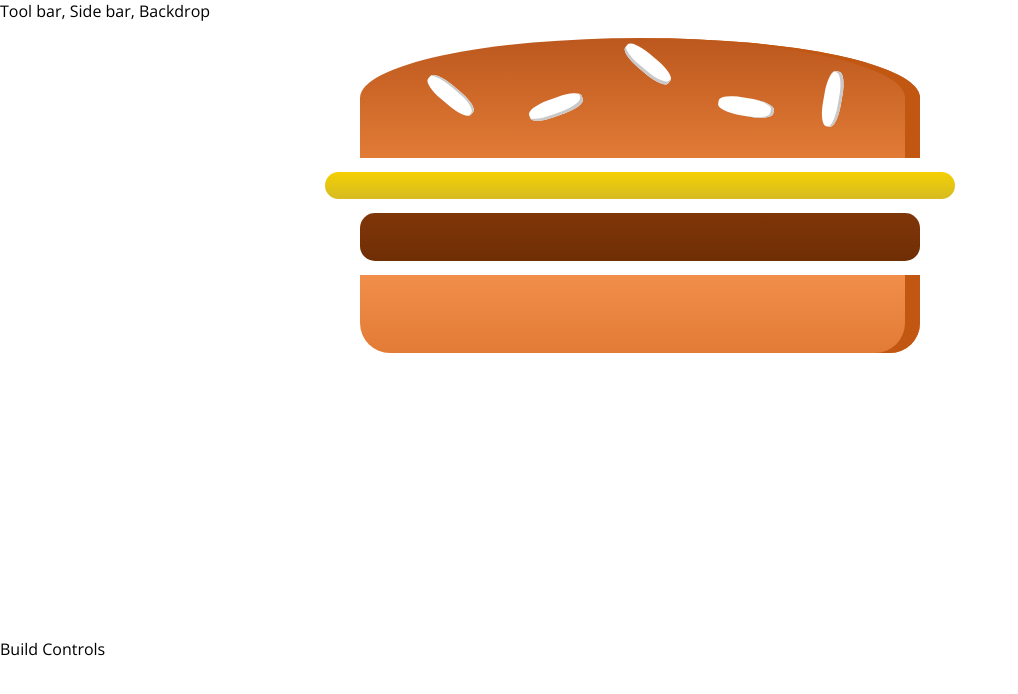
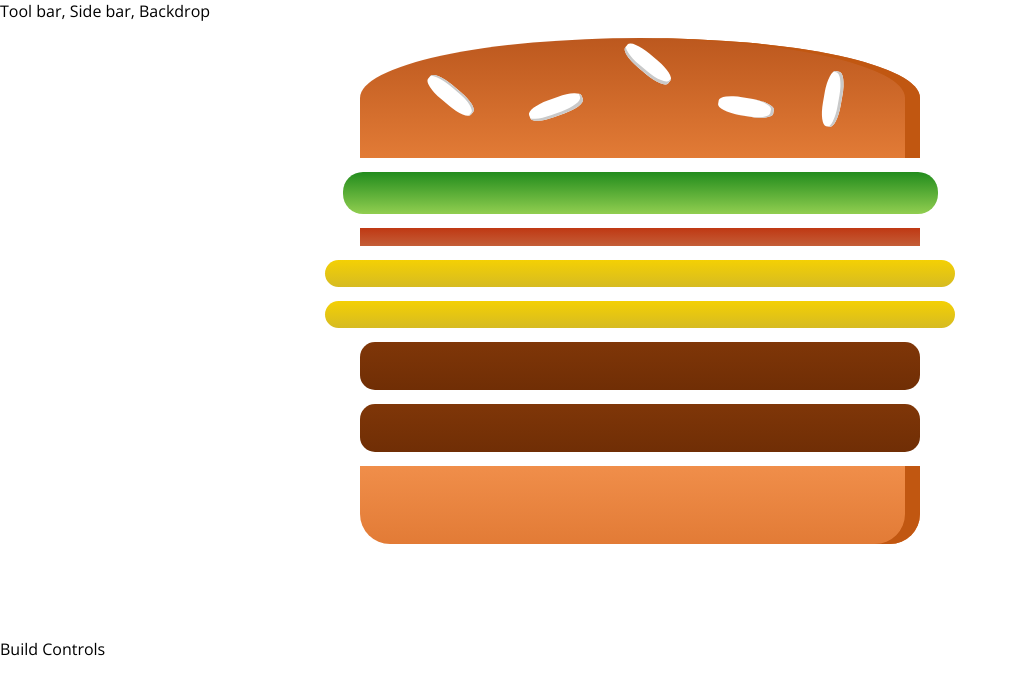
Before and after one commit to dishant90/burger-builder-app, a React (Create React App) app: page / in a window 1280 px wide. Shown: the top 694 px of the page, without its empty margins (0-1018 px from the left). Built offline with nearby package versions, Linux system fonts and the light colour scheme.

Commit message:
Outputting the burger ingredients dynamically

```diff
--- a/src/components/Burger/Burger.js
+++ b/src/components/Burger/Burger.js
@@ -4,11 +4,20 @@
 import classes from './Burger.module.css'
 
 const burger = (props) => {
+
+    /* transform ingredient names from properties to array elements
+    */
+    const transformedIngredients = Object.keys(props.ingredients)
+        .map( ingKey => {
+            return [...Array(props.ingredients[ingKey])].map((_, i) => {
+                return <BurgerIngredient key={ingKey + i} type={ingKey} />
+            })
+        });
+
     return(
         <div className={classes.Burger}>
             <BurgerIngredient type="bread-top" />
-            <BurgerIngredient type="cheese" />
-            <BurgerIngredient type="meat" />
+            {transformedIngredients}
             <BurgerIngredient type="bread-bottom" />
         </div>
     );
--- a/src/containers/BurgerBuilder/BurgerBuilder.js
+++ b/src/containers/BurgerBuilder/BurgerBuilder.js
@@ -5,10 +5,19 @@
 
 class BurgerBuilder extends Component {
 
+    state = {
+        ingredients: {
+            salad: 1,
+            bacon: 1,
+            cheese: 2,
+            meat: 2
+        }
+    }
+
     render() {
         return (
             <Aux>
-                <Burger />
+                <Burger ingredients={this.state.ingredients} />
                 <div>Build Controls</div>
             </Aux>
         );
```
